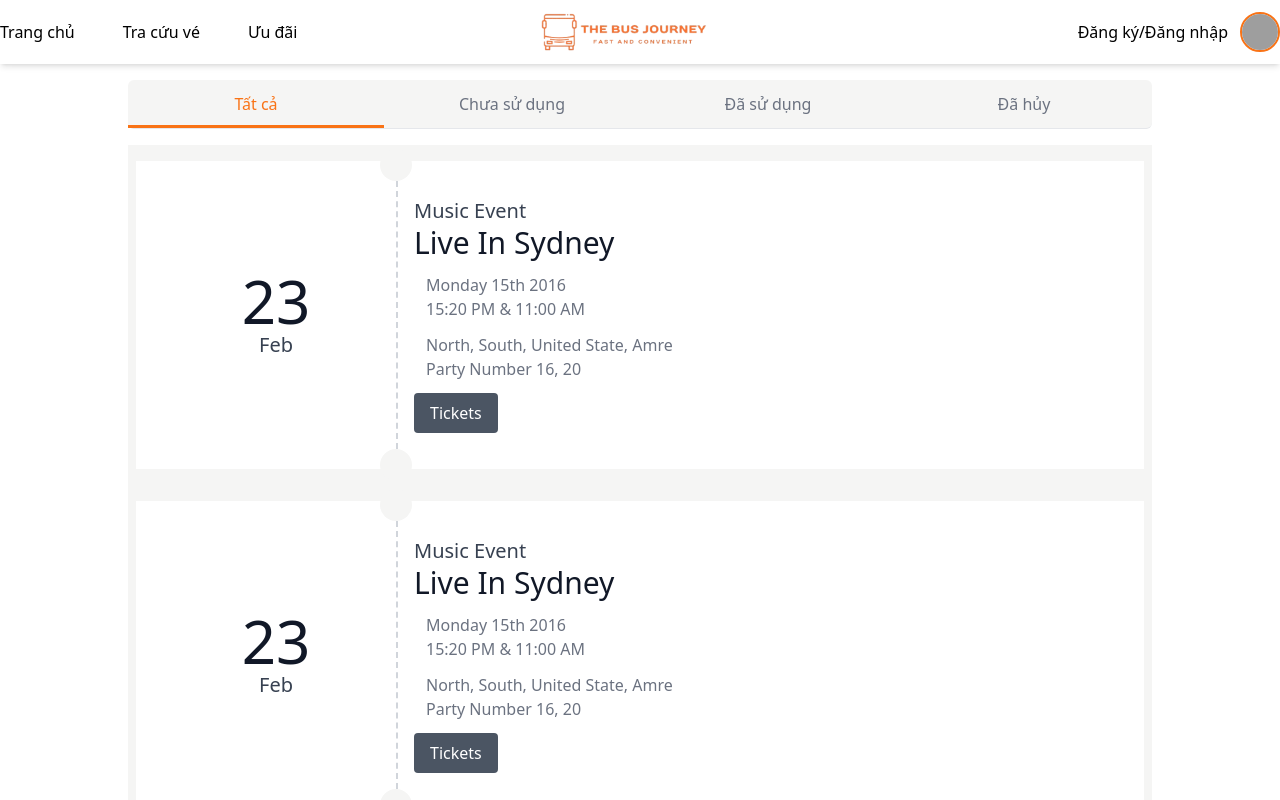
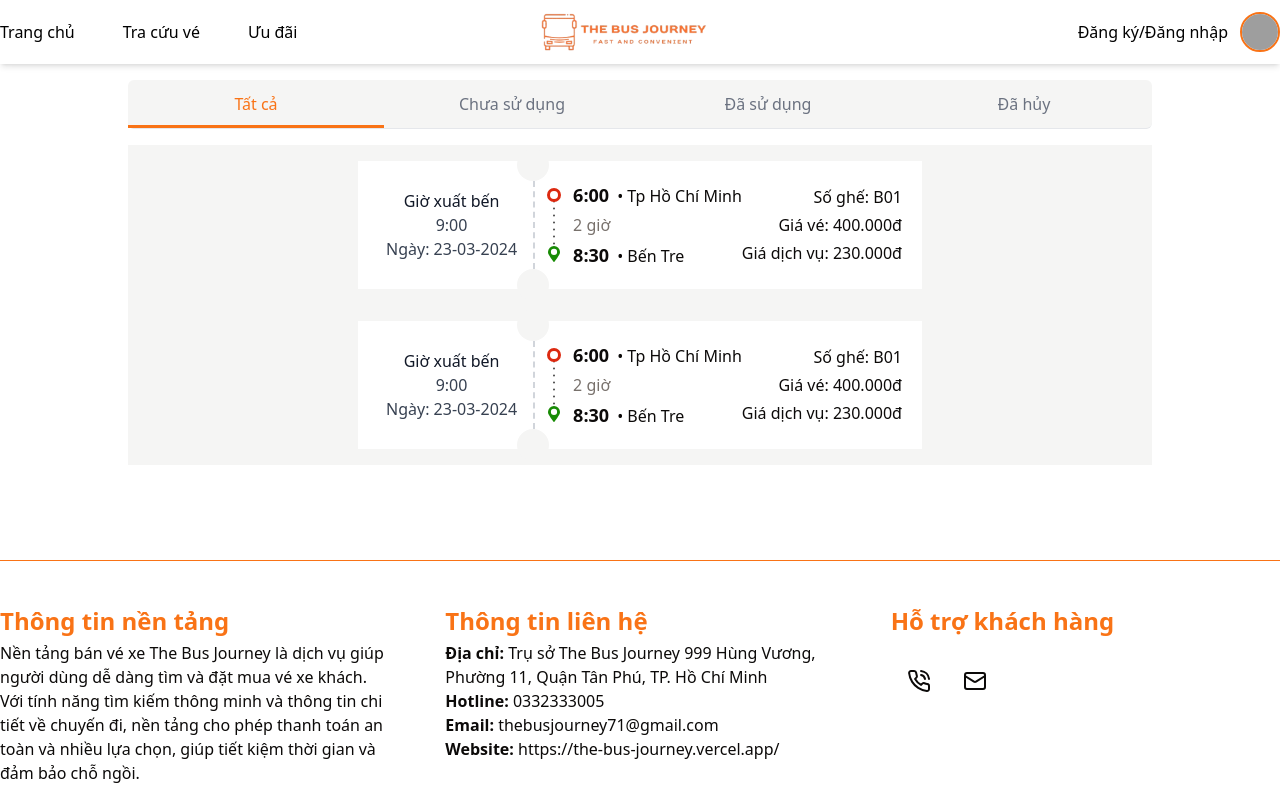
Before and after one commit to truongduytven/SWD392-FrontEnd, a React (Vite) app: page /myticket in a window 1280 px wide. Shown: the top 800 px of the page. Built offline with nearby package versions, Linux system fonts and the light colour scheme; grey boxes are pictures that could not be loaded.

Commit message:
fix:ticket more ui

```diff
--- a/src/components/local/myticket/Ticket.tsx
+++ b/src/components/local/myticket/Ticket.tsx
@@ -2,34 +2,60 @@ import React from 'react'
 
 function Ticket() {
   return (
-    <div className=' max-w-screen-xl mx-auto overflow-hidden'>
-      <div className='flex flex-wrap bg-white p-5 mx-2 my-4'>
-        <div className='relative flex flex-col justify-center items-center w-1/4 p-4 border-r-2 border-dashed  border-gray-300'>
-          <h2 className='text-6xl text-center text-gray-900'>23</h2>
-          <p className='text-center text-xl text-gray-700'>Feb</p>
+    <div className=' mx-auto overflow-hidden flex justify-center items-center'>
+      <div className='flex bg-white w-fit p-5 mx-2 my-4'>
+        <div className='relative flex flex-col  justify-center items-center p-2 pr-4  border-r-2 border-dashed  border-gray-300'>
+          <h2 className='text-center text-gray-900'>Giờ xuất bến</h2>
+          <p className='text-center  text-gray-700'>9:00</p>
+          <p className='text-center  text-gray-700'>Ngày: 23-03-2024</p>
           <span className='absolute -top-4 right-0 transform translate-x-1/2 -translate-y-1/2 bg-muted rounded-full p-4'></span>
           <span className='absolute -bottom-4 right-0 transform translate-x-1/2 translate-y-1/2 bg-muted rounded-full p-4'></span>
         </div>
-        <div className=' w-3/4 p-4'>
-          <p className='text-xl text-gray-700'>Music Event</p>
-          <h2 className='text-3xl text-gray-900 mb-3'>Live In Sydney</h2>
-          <div className='flex items-center mb-3'>
-            <div className='text-xl text-gray-600 mr-3'>
-              <i className='fa fa-table'></i>
+        <div className='flex flex-col justify-center items-center  ml-3'>
+          <div className='flex justify-between items-center'>
+            <div className='flex  '>
+              <div className='flex gap-3 justify-center items-center'>
+                <div className=' h-full flex justify-between items-center'>
+                  <svg xmlns='http://www.w3.org/2000/svg' width='14' height='74' viewBox='0 0 14 74'>
+                    <path
+                      fill='none'
+                      stroke='#484848'
+                      stroke-linecap='round'
+                      stroke-width='2'
+                      stroke-dasharray='0 7'
+                      d='M7 13.5v46'
+                    ></path>
+                    <g fill='none' stroke='#DC2910' stroke-width='3'>
+                      <circle cx='7' cy='7' r='7' stroke='none'></circle>
+                      <circle cx='7' cy='7' r='5.5'></circle>
+                    </g>
+                    <path
+                      d='M7 58a5.953 5.953 0 0 0-6 5.891 5.657 5.657 0 0 0 .525 2.4 37.124 37.124 0 0 0 5.222 7.591.338.338 0 0 0 .506 0 37.142 37.142 0 0 0 5.222-7.582A5.655 5.655 0 0 0 13 63.9 5.953 5.953 0 0 0 7 58zm0 8.95a3.092 3.092 0 0 1-3.117-3.06 3.117 3.117 0 0 1 6.234 0A3.092 3.092 0 0 1 7 66.95z'
+                      fill='#188B05'
+                    ></path>
+                  </svg>
+                </div>
+
+                <div className='flex flex-col items-start justify-between gap-1'>
+                  <p className='m-0 p-0'>
+                    <span className='font-bold mr-2 text-lg'>6:00</span>• Tp Hồ Chí Minh
+                  </p>
+                  <p className='text-muted-foreground'>2 giờ</p>
+                  <p>
+                    <span className='font-bold mr-2 text-lg'>8:30</span>• Bến Tre
+                  </p>
+                </div>
+              </div>
             </div>
-            <p className='text-gray-500'>
-              Monday 15th 2016 <br /> 15:20 PM & 11:00 AM
-            </p>
+
+            <div className='flex flex-col items-end justify-between gap-1'>
+              <p>Số ghế: B01</p>
+              <p>Giá vé: 400.000đ</p>
+              <p>Giá dịch vụ: 230.000đ</p>
+            </div>
           </div>
-          <div className='flex items-center mb-3'>
-            <div className='text-xl text-gray-600 mr-3'>
-              <i className='fa fa-map-marker'></i>
-            </div>
-            <p className='text-gray-500'>
-              North, South, United State, Amre <br /> Party Number 16, 20
-            </p>
-          </div>
-          <button className='bg-gray-600 text-white py-2 px-4 rounded'>Tickets</button>
+          {/* <button className='bg-gray-600 text-white float-right py-2 px-4 rounded'>Tickets</button> */}
+
         </div>
       </div>
     </div>
```
